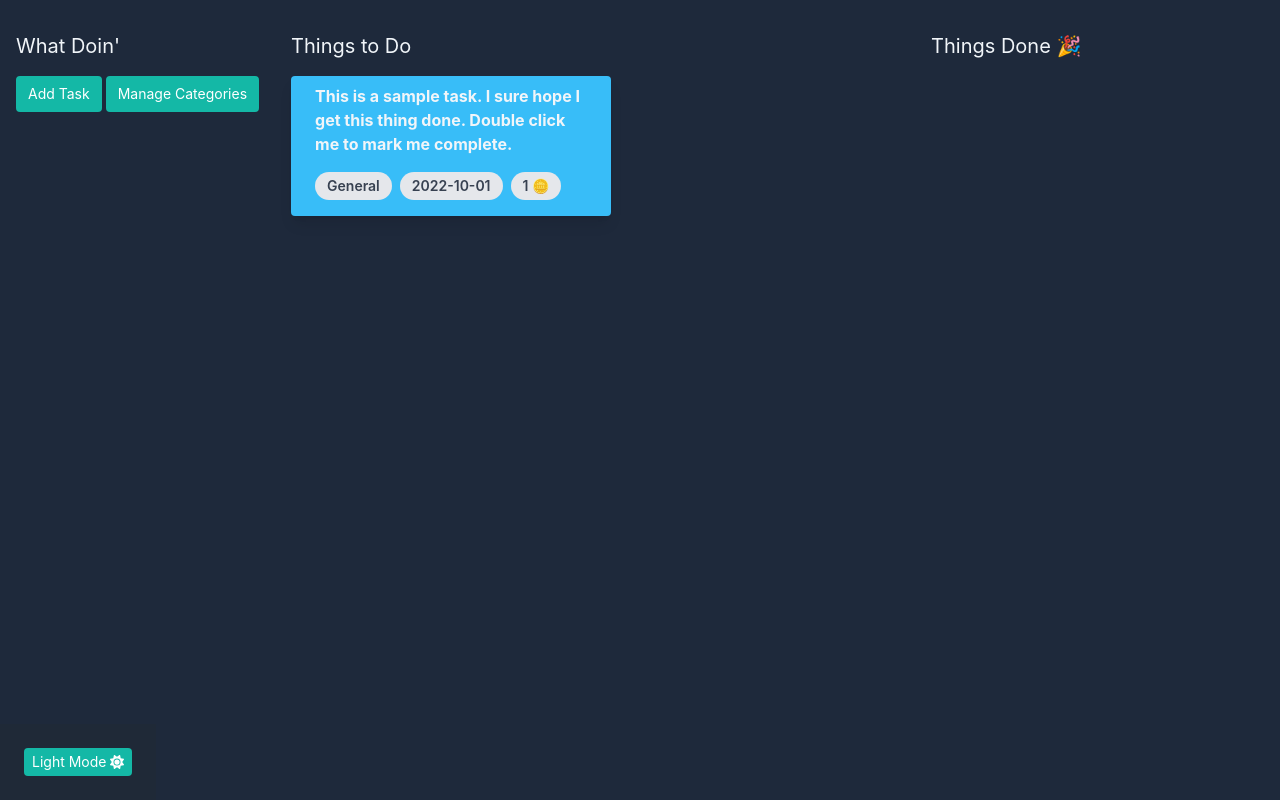
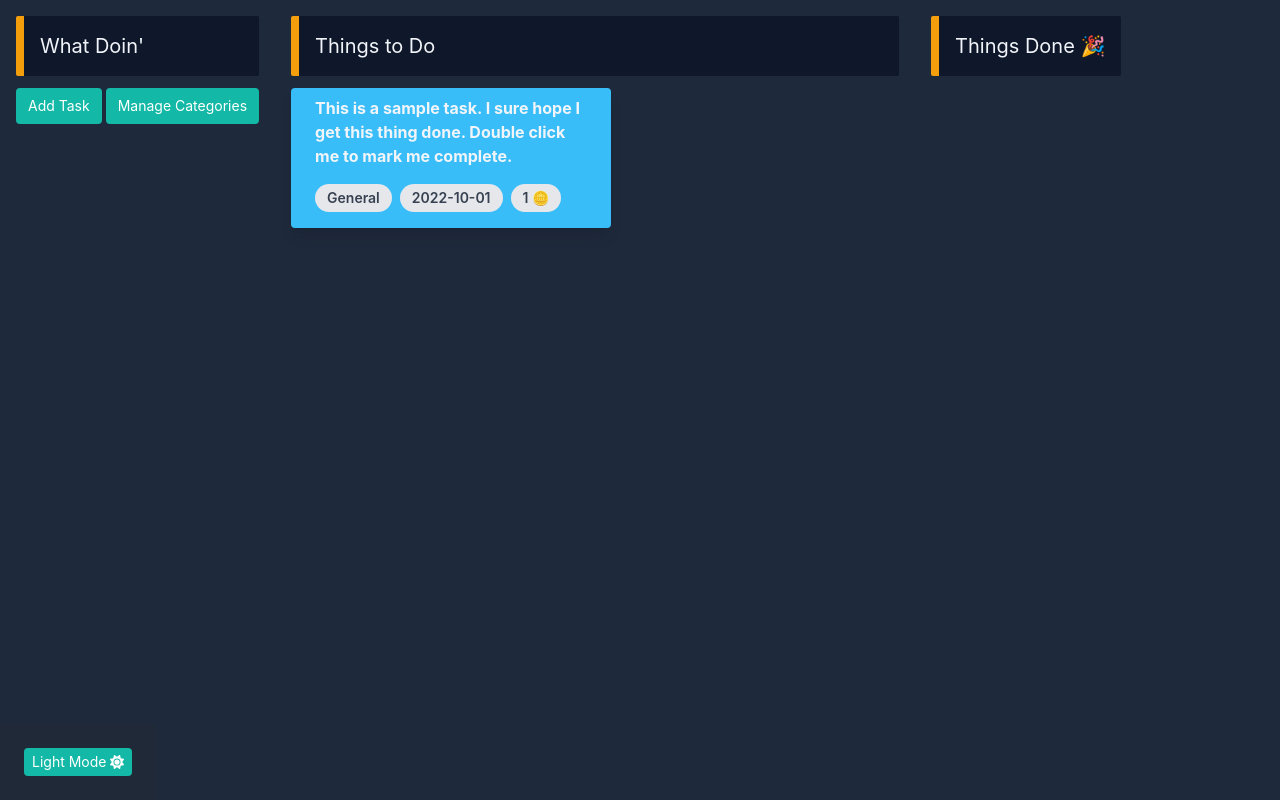
Before and after one commit to erwich/tailwind-react-todo, a React (Create React App) app: page / in a window 1280 px wide. Built offline with nearby package versions, Linux system fonts and the light colour scheme.

Commit message:
Added styles and spacing for headers

```diff
--- a/src/components/Header.js
+++ b/src/components/Header.js
@@ -1,5 +1,26 @@
 import React from "react"
 
-export default ({ text }) => (
-  <h1 className="py-4 py-4 text-xl dark:text-slate-100">{text}</h1>
-)
+const borderColors = {
+  red: `border-red-500`,
+  orange: `border-orange-500`,
+  amber: `border-amber-500`,
+  yellow: `border-yellow-500`,
+  green: `border-green-500`,
+  blue: `border-blue-500`,
+}
+
+export default ({ text, borderColor }) => {
+  const bgClass = borderColors[borderColor] || `border-amber-500`
+  return (
+    <h1 className={`
+      mb-3
+      rounded-sm
+      border-l-8
+      ${bgClass}
+      bg-slate-100
+      py-4 px-4
+      text-xl
+      dark:bg-slate-900
+      dark:text-slate-100`}>{text}</h1>
+  )
+}
--- a/src/pages/ToDo/LeftBar.js
+++ b/src/pages/ToDo/LeftBar.js
@@ -5,7 +5,9 @@ import AddTask from '../../components/AddTask'
 const AddBar = () => {
   return (
     <div>
-      <Header text="What Doin'" />
+      <Header
+        text="What Doin'"
+      />
       <div className="flex gap-x-1">
         <AddTask />
         <button
```
